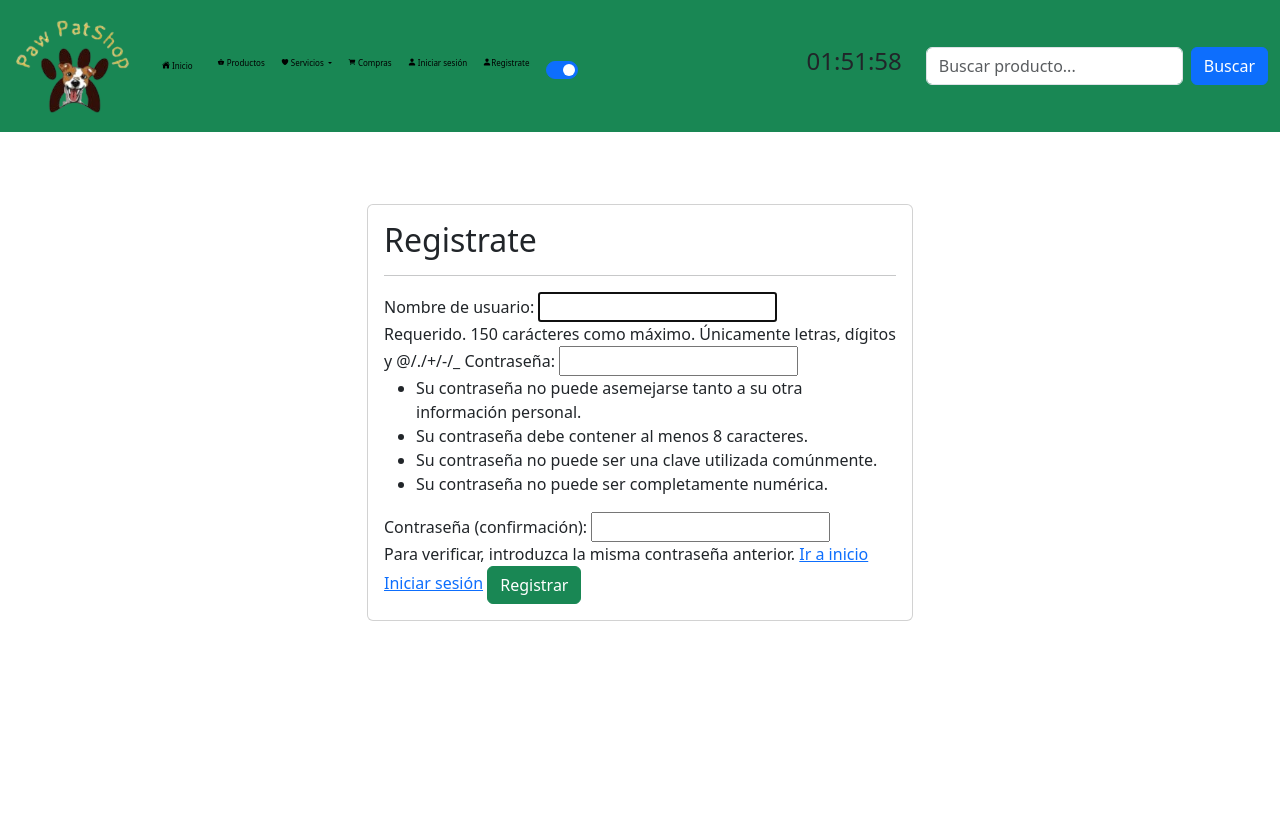
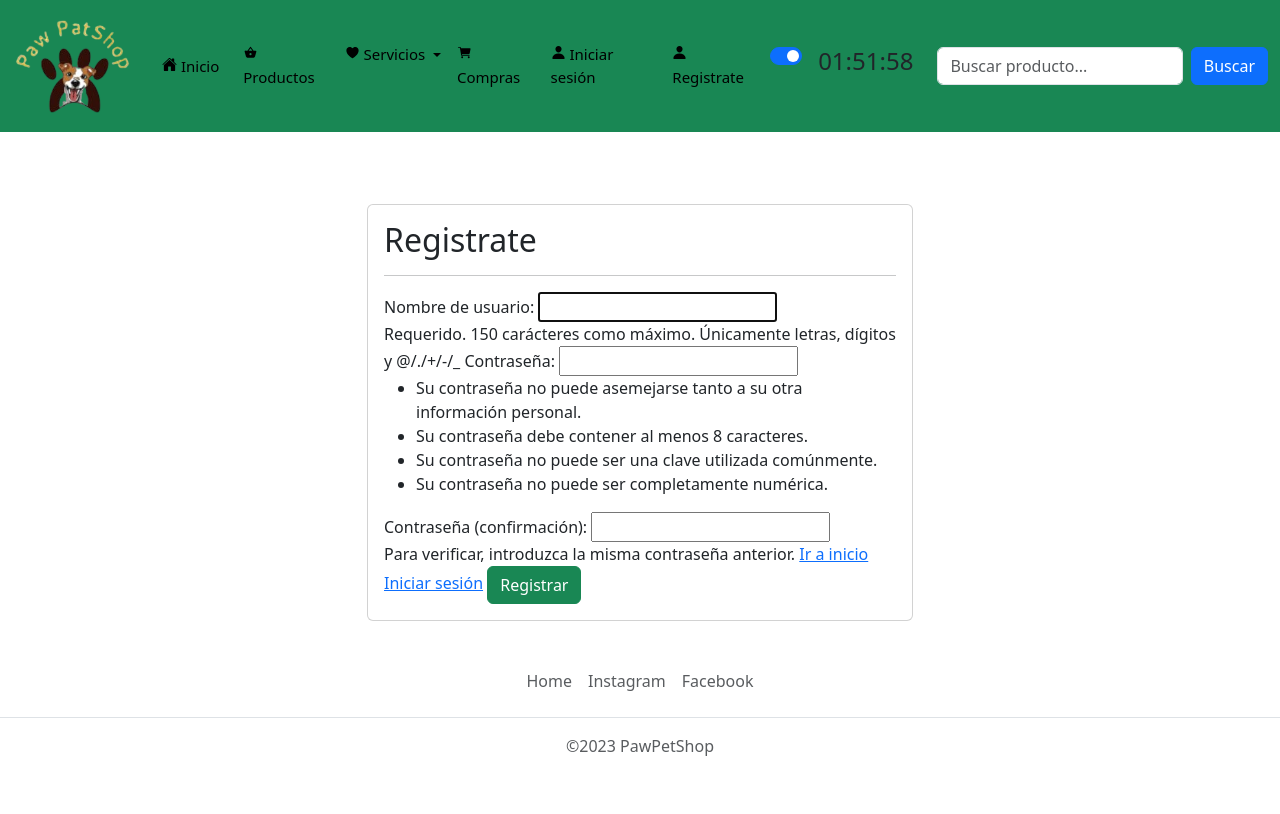
Before and after one commit to Ryuzakiii-cl/nuevaTiendaDjango, a Django app: page /registro/ in a window 1280 px wide. Before the commit the page ends 621 px from the top, so only its background shows below. Run offline with Django 4.2, Linux system fonts and the light colour scheme; parts of the project's set-up code (start-up, migrations or seed data) failed here and were passed over; some libraries are stand-ins or nearby versions.

Commit message:
se agrega pie de pagina final

```diff
--- a/aplicaciones/Tienda/static/css/style.css
+++ b/aplicaciones/Tienda/static/css/style.css
@@ -32,13 +32,13 @@
 }
 
 .navbar a{
-    font-size: 8px;
+    font-size: 15px;
 
 }
 
 .navbar a:hover{
     border-radius: 20px;
-    background: rgb(163, 165, 42);
+    background: rgba(57, 235, 152, 0.37);
 }
 
 
--- a/aplicaciones/Tienda/templates/registration/registro.html
+++ b/aplicaciones/Tienda/templates/registration/registro.html
@@ -32,6 +32,21 @@
 
     </div>
 
+
+
+<!-- PIE DE PAGINA -->
+<div class="row">
+    <footer class="py-3 my-4">
+        <ul class="nav justify-content-center border-bottom pb-3 mb-3">
+            <li class="nav-item"><a href="{% url 'inicio' %}" class="nav-link px-2 text-muted">Home</a></li>
+            <li class="nav-item"><a href="https://www.Instagram.com" class="nav-link px-2 text-muted"
+                    target="_blank">Instagram</a></li>
+            <li class="nav-item"><a href="https://www.Facebook.com" class="nav-link px-2 text-muted"
+                    target="_blank">Facebook</a></li>
+        </ul>
+        <p class="text-center text-muted">©2023 PawPetShop</p>
+    </footer>
+</div>
     {% endblock %}
 
 
```
Also changed, not shown: aplicaciones/Tienda/templates/registration/login.html (+13 -0 lines).
